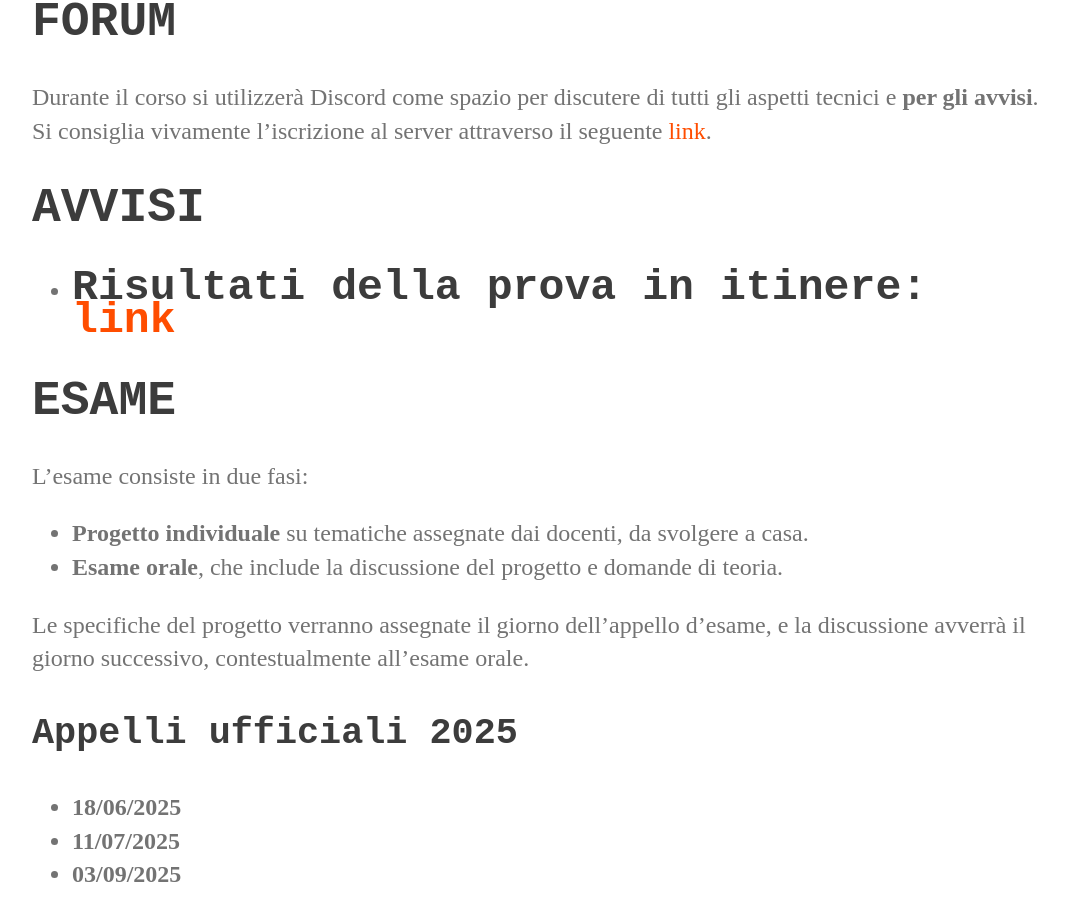
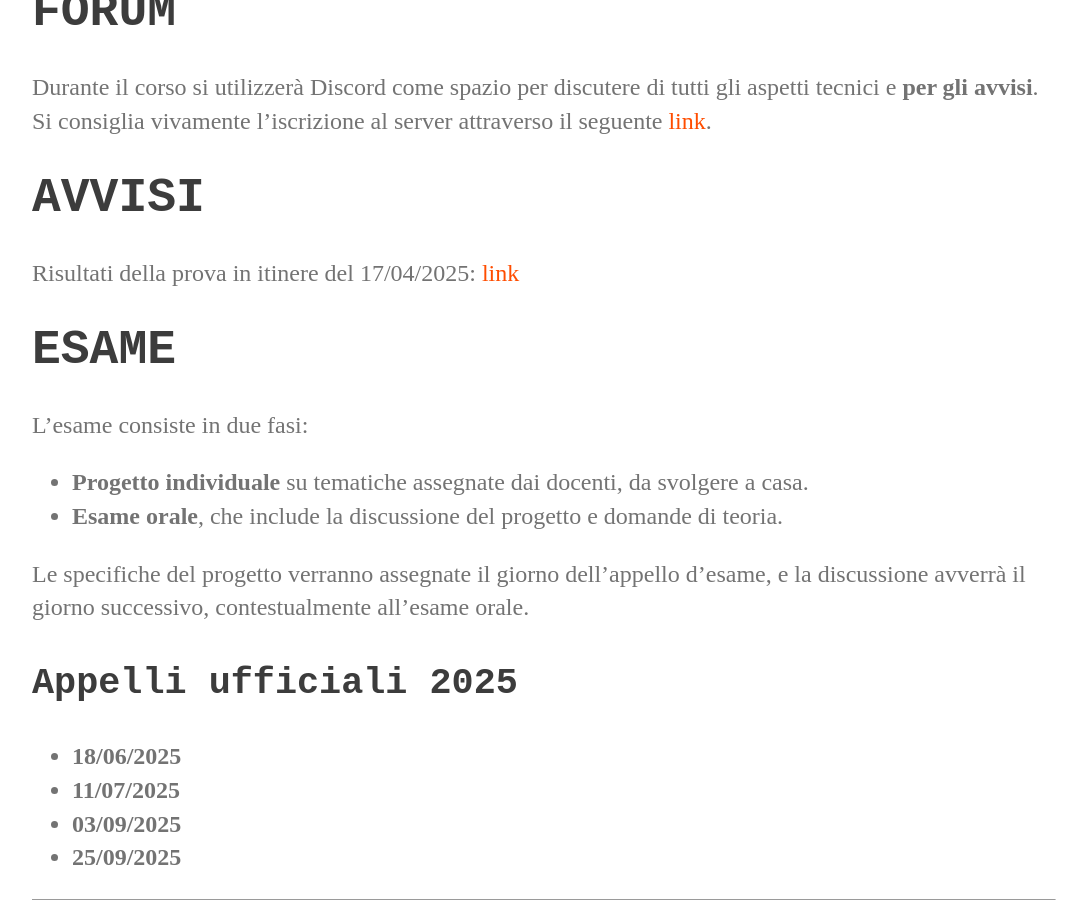
Before and after one commit to perceivelab/ml-mz-2025, a Jekyll site: the page built from index.md, in a window 1280 px wide and 900 px high, scrolled down 722 px. Shown: the whole window, without its empty margins (96-1164 px from the left). Built offline with Jekyll 4.4.1, drawn with Linux system fonts in a browser that asks for light colours; our own code applies the rules of GitHub Pages for plain Markdown files.

Commit message:
Aggiornato formato

```diff
--- a/index.md
+++ b/index.md
@@ -13,15 +13,13 @@ layout: default
 | Martedì 08-11, Aula Oliveri |
 | Giovedì 14-17, D31 |
 
----
 # FORUM
 {: #tag}
 Durante il corso si utilizzerà Discord come spazio per discutere di tutti gli aspetti tecnici e **per gli avvisi**. Si consiglia vivamente l'iscrizione al server attraverso il seguente [link](https://discord.gg/f7uFfzZGqd).
 
 # AVVISI
 
-- Risultati della prova in itinere: [link](https://studentiunict-my.sharepoint.com/:b:/g/personal/simone_palazzo_unict_it/Ea9Mzx1M2zxNnI9T3aChdUEBxjN2py-j2WcVVcAdV-pMHw?e=pmalFR)
----
+Risultati della prova in itinere del 17/04/2025: [link](https://studentiunict-my.sharepoint.com/:b:/g/personal/simone_palazzo_unict_it/Ea9Mzx1M2zxNnI9T3aChdUEBxjN2py-j2WcVVcAdV-pMHw?e=pmalFR)
 
 # ESAME
 
```
